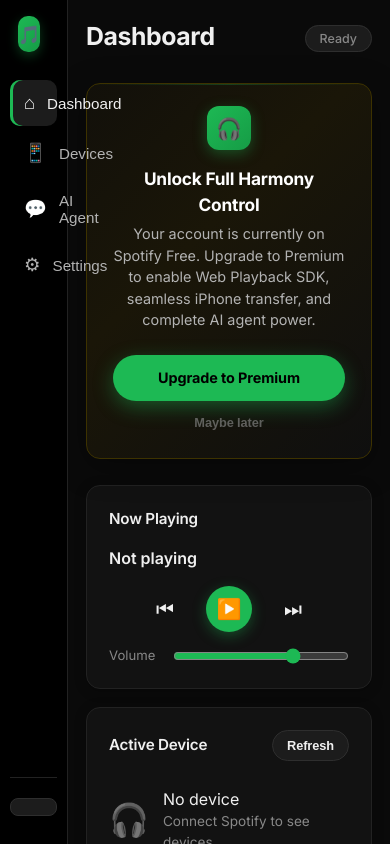
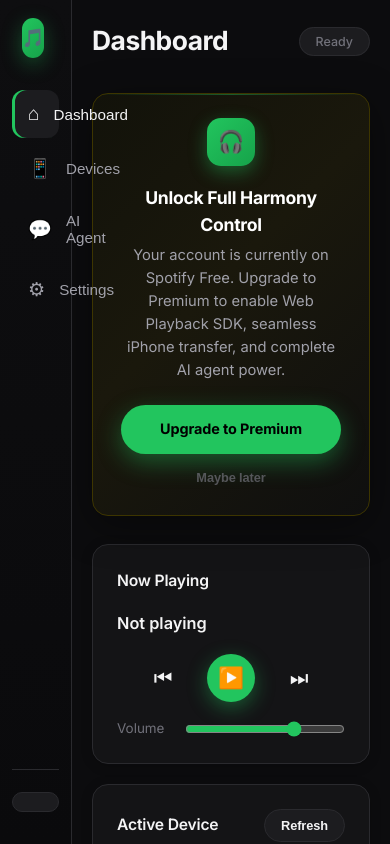
Before and after one commit to pointgoddesscc-sketch/harmony-ai-spotify-agent, a website built with Vite: page index.html in a window 390 px wide. Shown: the top 844 px of the page. Built offline with nearby package versions, Linux system fonts and the light colour scheme; no server answers.

Commit message:
Beautiful modern UI redesign (soft elegant original style) + Gmail/Calendar awareness ready. Distinct from Meta AI while keeping clean AI-dashboard feel.

```diff
--- a/src/style.css
+++ b/src/style.css
@@ -1,30 +1,33 @@
 /* ============================================================
-   Harmony AI – Premium Professional Dashboard
-   OrgSuite Edition  •  Clean • Modern • Conversion-focused
+   Harmony AI – Beautiful Modern Dashboard
+   Soft • Elegant • Original (inspired by clean AI UIs, unique design)
+   OrgSuite Edition
    ============================================================ */
 
 :root {
-  --bg: #0a0a0a;
-  --surface: #121212;
-  --surface-2: #1c1c1c;
-  --surface-3: #242424;
-  --border: #2e2e2e;
-  --border-subtle: #222;
-  --text: #f0f0f0;
-  --text-secondary: #b3b3b3;
-  --muted: #888;
-  --primary: #1DB954;
-  --primary-hover: #1ed760;
-  --primary-soft: rgba(29, 185, 84, 0.12);
-  --accent: #1ed760;
-  --warning: #ffb400;
-  --warning-soft: rgba(255, 180, 0, 0.12);
-  --sidebar-w: 260px;
-  --radius: 14px;
-  --radius-sm: 10px;
+  --bg: #0c0c0e;
+  --surface: #141416;
+  --surface-2: #1c1c1f;
+  --surface-3: #252528;
+  --border: #2a2a2e;
+  --border-light: #333338;
+  --text: #f4f4f5;
+  --text-secondary: #a1a1aa;
+  --muted: #71717a;
+  --primary: #22c55e;
+  --primary-hover: #4ade80;
+  --primary-soft: rgba(34, 197, 94, 0.12);
+  --accent: #a78bfa;
+  --accent-soft: rgba(167, 139, 250, 0.12);
+  --warning: #fbbf24;
+  --warning-soft: rgba(251, 191, 36, 0.12);
+  --sidebar-w: 272px;
+  --radius: 16px;
+  --radius-sm: 12px;
+  --radius-full: 9999px;
   --font: 'Inter', -apple-system, BlinkMacSystemFont, 'Segoe UI', Roboto, sans-serif;
-  --shadow: 0 4px 24px rgba(0, 0, 0, 0.4);
-  --shadow-sm: 0 2px 12px rgba(0, 0, 0, 0.25);
+  --shadow: 0 8px 30px rgba(0, 0, 0, 0.35);
+  --shadow-sm: 0 2px 12px rgba(0, 0, 0, 0.2);
 }
 
 * { box-sizing: border-box; margin: 0; padding: 0; }
@@ -34,7 +37,7 @@ body {
   background: var(--bg);
   color: var(--text);
   min-height: 100vh;
-  line-height: 1.5;
+  line-height: 1.55;
   -webkit-font-smoothing: antialiased;
 }
 
@@ -43,11 +46,11 @@ body {
 /* ========== SIDEBAR ========== */
 .sidebar {
   width: var(--sidebar-w);
-  background: #000;
-  border-right: 1px solid var(--border-subtle);
+  background: linear-gradient(180deg, #0e0e10 0%, #0a0a0c 100%);
+  border-right: 1px solid var(--border);
   display: flex;
   flex-direction: column;
-  padding: 24px 16px;
+  padding: 28px 18px;
   position: fixed;
   top: 0; left: 0; bottom: 0;
   z-index: 20;
@@ -56,55 +59,56 @@ body {
 .sidebar-logo {
   display: flex;
   align-items: center;
-  gap: 12px;
-  padding: 0 8px 28px;
+  gap: 14px;
+  padding: 0 10px 32px;
 }
 
 .logo-mark {
-  width: 36px; height: 36px;
-  background: linear-gradient(135deg, #1DB954, #169c46);
-  border-radius: 10px;
+  width: 40px; height: 40px;
+  background: linear-gradient(135deg, #22c55e 0%, #16a34a 100%);
+  border-radius: 14px;
   display: flex;
   align-items: center;
   justify-content: center;
   font-size: 18px;
-  box-shadow: 0 4px 12px rgba(29, 185, 84, 0.3);
+  box-shadow: 0 6px 20px rgba(34, 197, 94, 0.35);
 }
 
 .logo-text {
   font-weight: 700;
-  font-size: 1.15rem;
-  letter-spacing: -0.3px;
+  font-size: 1.2rem;
+  letter-spacing: -0.4px;
 }
 
 .logo-sub {
-  font-size: 0.7rem;
+  font-size: 0.68rem;
   color: var(--muted);
   font-weight: 500;
-  margin-top: 1px;
+  margin-top: 2px;
+  letter-spacing: 0.2px;
 }
 
 .sidebar-nav {
   display: flex;
   flex-direction: column;
-  gap: 4px;
+  gap: 6px;
   flex: 1;
 }
 
 .nav-item {
   display: flex;
   align-items: center;
-  gap: 12px;
+  gap: 14px;
   background: transparent;
   border: none;
   color: var(--text-secondary);
-  padding: 12px 14px;
+  padding: 13px 16px;
   border-radius: var(--radius-sm);
   font-size: 0.95rem;
   font-weight: 500;
   cursor: pointer;
   text-align: left;
-  transition: all 0.18s ease;
+  transition: all 0.2s ease;
 }
 
 .nav-item:hover {
@@ -118,43 +122,43 @@ body {
   box-shadow: inset 3px 0 0 var(--primary);
 }
 
-.nav-icon { font-size: 1.15rem; width: 24px; text-align: center; }
+.nav-icon { font-size: 1.2rem; width: 26px; text-align: center; }
 
 .sidebar-footer {
-  padding-top: 20px;
-  border-top: 1px solid var(--border-subtle);
+  padding-top: 22px;
+  border-top: 1px solid var(--border);
 }
 
 .user-chip {
   display: flex;
   align-items: center;
   gap: 12px;
-  padding: 12px;
+  padding: 12px 14px;
   margin-bottom: 14px;
   border-radius: var(--radius-sm);
   background: var(--surface);
-  border: 1px solid var(--border-subtle);
+  border: 1px solid var(--border);
 }
 
 .user-avatar {
-  width: 38px; height: 38px;
+  width: 40px; height: 40px;
   border-radius: 50%;
-  background: linear-gradient(135deg, #1DB954, #0d7a32);
+  background: linear-gradient(135deg, #22c55e, #15803d);
   color: #000;
   display: flex;
   align-items: center;
   justify-content: center;
   font-weight: 700;
-  font-size: 0.95rem;
+  font-size: 1rem;
 }
 
 .user-meta { display: flex; flex-direction: column; }
-.user-meta span:first-child { font-weight: 600; font-size: 0.9rem; }
+.user-meta span:first-child { font-weight: 600; font-size: 0.92rem; }
 
 .plan-badge {
-  font-size: 0.68rem;
-  padding: 2px 8px;
-  border-radius: 20px;
+  font-size: 0.65rem;
+  padding: 3px 9px;
+  border-radius: var(--radius-full);
   font-weight: 600;
   letter-spacing: 0.3px;
   margin-top: 3px;
@@ -174,51 +178,54 @@ body {
 .dev-mode-badge {
   display: flex;
   align-items: center;
-  gap: 8px;
-  padding: 8px 12px;
-  margin-bottom: 12px;
-  border-radius: 8px;
+  gap: 9px;
+  padding: 9px 14px;
+  margin-bottom: 14px;
+  border-radius: 10px;
   background: var(--surface-2);
   border: 1px solid var(--border);
-  font-size: 0.75rem;
+  font-size: 0.72rem;
   color: var(--muted);
+  font-weight: 500;
 }
 
 .dev-mode-badge .dot {
-  width: 7px; height: 7px;
+  width: 8px; height: 8px;
   border-radius: 50%;
   background: var(--warning);
+  box-shadow: 0 0 8px var(--warning);
 }
 
 .dev-mode-badge.premium .dot {
   background: var(--primary);
+  box-shadow: 0 0 8px var(--primary);
 }
 
 /* ========== CONTENT ========== */
 .content {
   margin-left: var(--sidebar-w);
   flex: 1;
-  padding: 28px 36px;
-  max-width: 980px;
+  padding: 32px 40px;
+  max-width: 1000px;
 }
 
 .topbar {
   display: flex;
   justify-content: space-between;
   align-items: center;
-  margin-bottom: 28px;
+  margin-bottom: 32px;
 }
 
 .topbar h1 {
-  font-size: 1.55rem;
+  font-size: 1.65rem;
   font-weight: 700;
-  letter-spacing: -0.4px;
+  letter-spacing: -0.5px;
 }
 
 .status {
   font-size: 0.78rem;
-  padding: 5px 14px;
-  border-radius: 20px;
+  padding: 6px 16px;
+  border-radius: var(--radius-full);
   background: var(--surface-2);
   color: var(--muted);
   font-weight: 500;
@@ -228,7 +235,7 @@ body {
 .status.online {
   background: var(--primary-soft);
   color: var(--primary);
-  border-color: rgba(29, 185, 84, 0.25);
+  border-color: rgba(34, 197, 94, 0.25);
 }
 
 .view { display: none; }
@@ -237,58 +244,59 @@ body {
 /* ========== CARDS ========== */
 .card {
   background: var(--surface);
-  border: 1px solid var(--border-subtle);
+  border: 1px solid var(--border);
   border-radius: var(--radius);
-  padding: 22px;
+  padding: 24px;
   box-shadow: var(--shadow-sm);
-  transition: border-color 0.2s;
+  transition: all 0.22s ease;
 }
 
 .card:hover {
-  border-color: var(--border);
+  border-color: var(--border-light);
+  box-shadow: var(--shadow);
 }
 
 .grid-2 {
   display: grid;
   grid-template-columns: 1fr 1fr;
-  gap: 18px;
+  gap: 20px;
 }
 
-@media (max-width: 820px) {
+@media (max-width: 860px) {
   .grid-2 { grid-template-columns: 1fr; }
-  .sidebar { width: 68px; padding: 16px 10px; }
+  .sidebar { width: 72px; padding: 18px 12px; }
   .sidebar-logo .logo-text, .logo-sub,
   .nav-item span:not(.nav-icon),
   .user-meta, .dev-mode-badge span,
   .sidebar-footer .btn { display: none; }
-  .content { margin-left: 68px; padding: 18px; }
+  .content { margin-left: 72px; padding: 20px; }
 }
 
 .panel-header {
   display: flex;
   justify-content: space-between;
   align-items: center;
-  margin-bottom: 14px;
+  margin-bottom: 16px;
 }
 
 .panel-header h3, .card h3 {
-  font-size: 0.95rem;
+  font-size: 0.98rem;
   font-weight: 600;
   letter-spacing: -0.2px;
 }
 
-/* ========== PREMIUM BANNER (High-end) ========== */
+/* ========== PREMIUM BANNER ========== */
 .premium-banner {
-  background: linear-gradient(135deg, #12100a 0%, #1a1608 40%, #0f0f0f 100%);
-  border: 1px solid #3d3200;
+  background: linear-gradient(135deg, #12120a 0%, #1a180c 45%, #0f0f0f 100%);
+  border: 1px solid #3d3500;
   border-radius: var(--radius);
-  padding: 22px 26px;
+  padding: 24px 28px;
   display: none;
   justify-content: space-between;
   align-items: center;
   gap: 24px;
-  margin-bottom: 26px;
-  box-shadow: 0 8px 32px rgba(0, 0, 0, 0.35);
+  margin-bottom: 28px;
+  box-shadow: 0 10px 40px rgba(0, 0, 0, 0.4);
   position: relative;
   overflow: hidden;
 }
@@ -298,7 +306,7 @@ body {
   position: absolute;
   top: 0; left: 0; right: 0;
   height: 1px;
-  background: linear-gradient(90deg, transparent, #1DB95444, transparent);
+  background: linear-gradient(90deg, transparent, rgba(34, 197, 94, 0.4), transparent);
 }
 
 .premium-banner.visible {
@@ -308,55 +316,55 @@ body {
 .premium-content {
   display: flex;
   align-items: flex-start;
-  gap: 16px;
+  gap: 18px;
   flex: 1;
 }
 
 .premium-icon {
-  width: 44px; height: 44px;
-  background: linear-gradient(135deg, #1DB954, #169c46);
-  border-radius: 12px;
+  width: 48px; height: 48px;
+  background: linear-gradient(135deg, #22c55e, #16a34a);
+  border-radius: 14px;
   display: flex;
   align-items: center;
   justify-content: center;
-  font-size: 1.3rem;
+  font-size: 1.35rem;
   flex-shrink: 0;
-  box-shadow: 0 4px 14px rgba(29, 185, 84, 0.35);
+  box-shadow: 0 6px 18px rgba(34, 197, 94, 0.4);
 }
 
 .premium-banner strong {
-  font-size: 1.08rem;
+  font-size: 1.1rem;
   color: #fff;
   display: block;
-  margin-bottom: 5px;
-  letter-spacing: -0.2px;
+  margin-bottom: 6px;
+  letter-spacing: -0.3px;
 }
 
 .premium-banner p {
   color: var(--text-secondary);
-  font-size: 0.9rem;
+  font-size: 0.92rem;
   margin: 0;
-  line-height: 1.5;
-  max-width: 420px;
+  line-height: 1.55;
+  max-width: 440px;
 }
 
 .premium-actions {
   display: flex;
   flex-direction: column;
-  gap: 8px;
+  gap: 10px;
   flex-shrink: 0;
 }
 
 .premium-actions .btn-primary {
   white-space: nowrap;
-  padding: 12px 22px;
-  box-shadow: 0 6px 20px rgba(29, 185, 84, 0.4);
+  padding: 13px 24px;
+  box-shadow: 0 8px 24px rgba(34, 197, 94, 0.4);
   font-weight: 700;
 }
 
 .premium-actions .btn-ghost {
   font-size: 0.8rem;
-  opacity: 0.65;
+  opacity: 0.7;
   padding: 6px;
 }
 
@@ -376,96 +384,96 @@ body {
 /* ========== TRACK & PLAYER ========== */
 .track-info {
   display: flex;
-  gap: 16px;
+  gap: 18px;
   align-items: center;
-  margin: 16px 0;
+  margin: 18px 0;
 }
 
 .track-info img {
-  width: 68px; height: 68px;
-  border-radius: 10px;
+  width: 72px; height: 72px;
+  border-radius: 12px;
   object-fit: cover;
   box-shadow: var(--shadow-sm);
 }
 
-.track-info p { font-weight: 600; font-size: 1rem; }
-.muted { color: var(--muted); font-size: 0.85rem; font-weight: 400 !important; }
+.track-info p { font-weight: 600; font-size: 1.02rem; }
+.muted { color: var(--muted); font-size: 0.86rem; font-weight: 400 !important; }
 
 .player-controls {
   display: flex;
   justify-content: center;
-  gap: 18px;
-  margin: 14px 0;
+  gap: 20px;
+  margin: 16px 0;
 }
 
 .btn-icon {
   background: transparent;
   border: none;
-  font-size: 1.25rem;
+  font-size: 1.3rem;
   cursor: pointer;
   color: var(--text);
-  width: 46px; height: 46px;
+  width: 48px; height: 48px;
   border-radius: 50%;
   display: flex;
   align-items: center;
   justify-content: center;
-  transition: all 0.15s;
+  transition: all 0.18s;
 }
 
-.btn-icon:hover { background: var(--surface-2); }
+.btn-icon:hover { background: var(--surface-2); transform: scale(1.05); }
 .btn-play {
   background: var(--primary);
   color: #000;
-  box-shadow: 0 4px 14px rgba(29, 185, 84, 0.35);
+  box-shadow: 0 6px 20px rgba(34, 197, 94, 0.4);
 }
-.btn-play:hover { background: var(--primary-hover); transform: scale(1.05); }
+.btn-play:hover { background: var(--primary-hover); transform: scale(1.08); }
 
 .volume-row {
   display: flex;
   align-items: center;
-  gap: 12px;
-  margin-top: 10px;
+  gap: 14px;
+  margin-top: 12px;
 }
 
-.volume-row label { font-size: 0.82rem; color: var(--muted); min-width: 52px; }
+.volume-row label { font-size: 0.84rem; color: var(--muted); min-width: 54px; }
 .volume-row input[type=range] { flex: 1; accent-color: var(--primary); }
 
 /* ========== DEVICES ========== */
 .active-device {
   display: flex;
-  gap: 14px;
+  gap: 16px;
   align-items: center;
-  padding: 12px 0;
+  padding: 14px 0;
 }
 
-.device-icon { font-size: 2rem; }
+.device-icon { font-size: 2.1rem; }
 
 .quick-transfer {
   display: flex;
   flex-wrap: wrap;
-  gap: 8px;
-  margin-top: 14px;
+  gap: 10px;
+  margin-top: 16px;
 }
 
-.device-list { list-style: none; margin-top: 8px; }
+.device-list { list-style: none; margin-top: 10px; }
 
 .device-list li {
-  padding: 13px 15px;
+  padding: 14px 16px;
   border-radius: var(--radius-sm);
-  margin-bottom: 5px;
-  font-size: 0.93rem;
+  margin-bottom: 6px;
+  font-size: 0.94rem;
   cursor: pointer;
   display: flex;
   justify-content: space-between;
   align-items: center;
-  transition: all 0.15s;
+  transition: all 0.18s;
   border: 1px solid transparent;
 }
 
 .device-list li:hover { background: var(--surface-2); }
 .device-list li.active {
   background: var(--primary-soft);
-  border-color: rgba(29, 185, 84, 0.3);
+  border-color: rgba(34, 197, 94, 0.3);
   color: var(--primary);
 }
 
@@ -476,37 +484,37 @@ body {
 }
 
 .info-list li {
-  padding: 9px 0;
-  border-bottom: 1px solid var(--border-subtle);
+  padding: 10px 0;
+  border-bottom: 1px solid var(--border);
 }
 
 .info-list li:last-child { border-bottom: none; }
 
 /* ========== CHAT ========== */
 .chat-messages {
-  min-height: 380px;
-  max-height: 500px;
+  min-height: 400px;
+  max-height: 520px;
   overflow-y: auto;
-  background: #0d0d0d;
+  background: #0a0a0c;
   border-radius: var(--radius-sm);
-  padding: 18px;
+  padding: 20px;
   display: flex;
   flex-direction: column;
-  gap: 14px;
-  margin: 14px 0;
-  border: 1px solid var(--border-subtle);
+  gap: 16px;
+  margin: 16px 0;
+  border: 1px solid var(--border);
 }
 
 .message { display: flex; }
 .message.user { justify-content: flex-end; }
 
 .bubble {
-  max-width: 82%;
-  padding: 11px 16px;
-  border-radius: 16px;
-  font-size: 0.93rem;
+  max-width: 80%;
+  padding: 12px 18px;
+  border-radius: 18px;
+  font-size: 0.94rem;
   white-space: pre-wrap;
-  line-height: 1.45;
+  line-height: 1.5;
 }
 
 .message.agent .bubble {
@@ -521,41 +529,44 @@ body {
   font-weight: 500;
 }
 
-.chat-form { display: flex; gap: 10px; }
+.chat-form { display: flex; gap: 12px; }
 
 .chat-form input {
   flex: 1;
-  background: #0d0d0d;
+  background: #0a0a0c;
   border: 1px solid var(--border);
-  border-radius: 28px;
-  padding: 13px 20px;
+  border-radius: var(--radius-full);
+  padding: 14px 22px;
   color: var(--text);
-  font-size: 0.93rem;
+  font-size: 0.94rem;
   outline: none;
-  transition: border-color 0.2s;
+  transition: border-color 0.2s, box-shadow 0.2s;
 }
 
-.chat-form input:focus { border-color: var(--primary); }
-.chat-form input:disabled { opacity: 0.45; }
+.chat-form input:focus {
+  border-color: var(--primary);
+  box-shadow: 0 0 0 3px rgba(34, 197, 94, 0.15);
+}
+.chat-form input:disabled { opacity: 0.4; }
 
 /* ========== SETTINGS ========== */
 .settings-row {
   display: flex;
   justify-content: space-between;
   align-items: center;
-  padding: 15px 0;
-  border-bottom: 1px solid var(--border-subtle);
+  padding: 16px 0;
+  border-bottom: 1px solid var(--border);
 }
 
 .settings-row:last-child { border-bottom: none; }
-.settings-row strong { font-size: 0.93rem; }
+.settings-row strong { font-size: 0.94rem; }
 .settings-row a { color: var(--primary); text-decoration: none; }
 
 .switch {
   position: relative;
   display: inline-block;
-  width: 44px;
-  height: 24px;
+  width: 46px;
+  height: 26px;
 }
 
 .switch input { opacity: 0; width: 0; height: 0; }
@@ -565,18 +576,18 @@ body {
   cursor: pointer;
   top: 0; left: 0; right: 0; bottom: 0;
   background: #333;
-  border-radius: 24px;
-  transition: 0.2s;
+  border-radius: 26px;
+  transition: 0.22s;
 }
 
 .slider:before {
   position: absolute;
   content: "";
-  height: 18px; width: 18px;
+  height: 20px; width: 20px;
   left: 3px; bottom: 3px;
   background: white;
   border-radius: 50%;
-  transition: 0.2s;
+  transition: 0.22s;
 }
 
 input:checked + .slider { background: var(--primary); }
@@ -585,12 +596,12 @@ input:checked + .slider:before { transform: translateX(20px); }
 /* ========== BUTTONS ========== */
 .btn {
   border: none;
-  border-radius: 28px;
-  padding: 11px 20px;
+  border-radius: var(--radius-full);
+  padding: 12px 22px;
   font-size: 0.9rem;
   font-weight: 600;
   cursor: pointer;
-  transition: all 0.18s ease;
+  transition: all 0.2s ease;
   text-decoration: none;
   display: inline-flex;
   align-items: center;
@@ -606,26 +617,35 @@ input:checked + .slider:before { transform: translateX(20px); }
 .btn-primary:hover {
   background: var(--primary-hover);
   transform: translateY(-1px);
-  box-shadow: 0 6px 18px rgba(29, 185, 84, 0.35);
+  box-shadow: 0 8px 22px rgba(34, 197, 94, 0.4);
 }
-.btn-primary:disabled { opacity: 0.45; cursor: not-allowed; transform: none; box-shadow: none; }
+.btn-primary:disabled { opacity: 0.4; cursor: not-allowed; transform: none; box-shadow: none; }
 
 .btn-secondary {
   background: var(--surface-2);
   color: var(--text);
   border: 1px solid var(--border);
 }
-.btn-secondary:hover { background: var(--surface-3); border-color: #3a3a3a; }
+.btn-secondary:hover {
+  background: var(--surface-3);
+  border-color: var(--border-light);
+}
 
 .btn-ghost { background: transparent; color: var(--muted); }
 .btn-ghost:hover { color: var(--text); }
-.btn-sm { padding: 7px 14px; font-size: 0.8rem; }
+.btn-sm { padding: 8px 16px; font-size: 0.8rem; }
 
 .action-grid {
   display: grid;
   grid-template-columns: 1fr 1fr;
-  gap: 10px;
-  margin-top: 10px;
+  gap: 12px;
+  margin-top: 12px;
 }
 
 .hidden { display: none !important; }
+
+/* Soft scrollbar */
+::-webkit-scrollbar { width: 6px; }
+::-webkit-scrollbar-track { background: transparent; }
+::-webkit-scrollbar-thumb { background: #333; border-radius: 3px; }
+::-webkit-scrollbar-thumb:hover { background: #444; }
```
